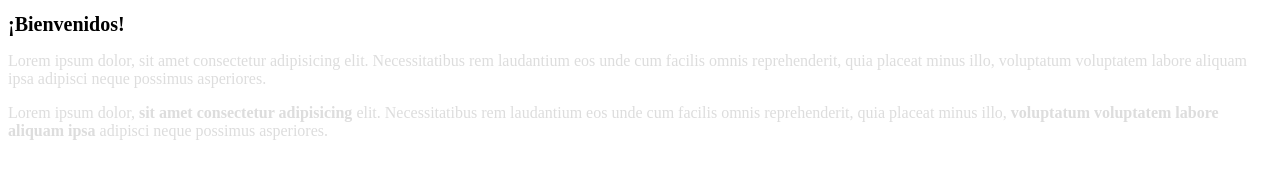
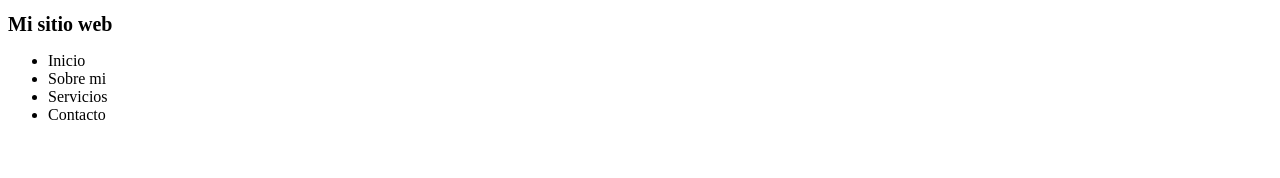
Before and after one commit to Jhonsava/miweb, a plain HTML site: page index.html in a window 1280 px wide. Drawn offline with Linux system fonts and the light colour scheme.

Commit message:
Agregando estructura de encabezado

```diff
--- a/index.html
+++ b/index.html
@@ -8,11 +8,17 @@
 </head>
 <body>
 
-    <h1>¡Bienvenidos!</h1>
-
-    <p>Lorem ipsum dolor, sit amet consectetur adipisicing elit. Necessitatibus rem laudantium eos unde cum facilis omnis reprehenderit, quia placeat minus illo, voluptatum voluptatem labore aliquam ipsa adipisci neque possimus asperiores.</p>
-
-    <p>Lorem ipsum dolor, <strong>sit amet consectetur adipisicing</strong>  elit. Necessitatibus rem laudantium eos unde cum facilis omnis reprehenderit, quia placeat minus illo, <strong> voluptatum voluptatem labore aliquam ipsa </strong>adipisci neque possimus asperiores.</p>
+    <div class="container">
+        <header>
+            <h1 class="logo">Mi sitio web</h1>
+            <ul>
+                <li>Inicio</li>
+                <li>Sobre mi</li>
+                <li>Servicios</li>
+                <li>Contacto</li>
+            </ul>
+        </header>
+    </div>
 
 </body>
 </html>
```
